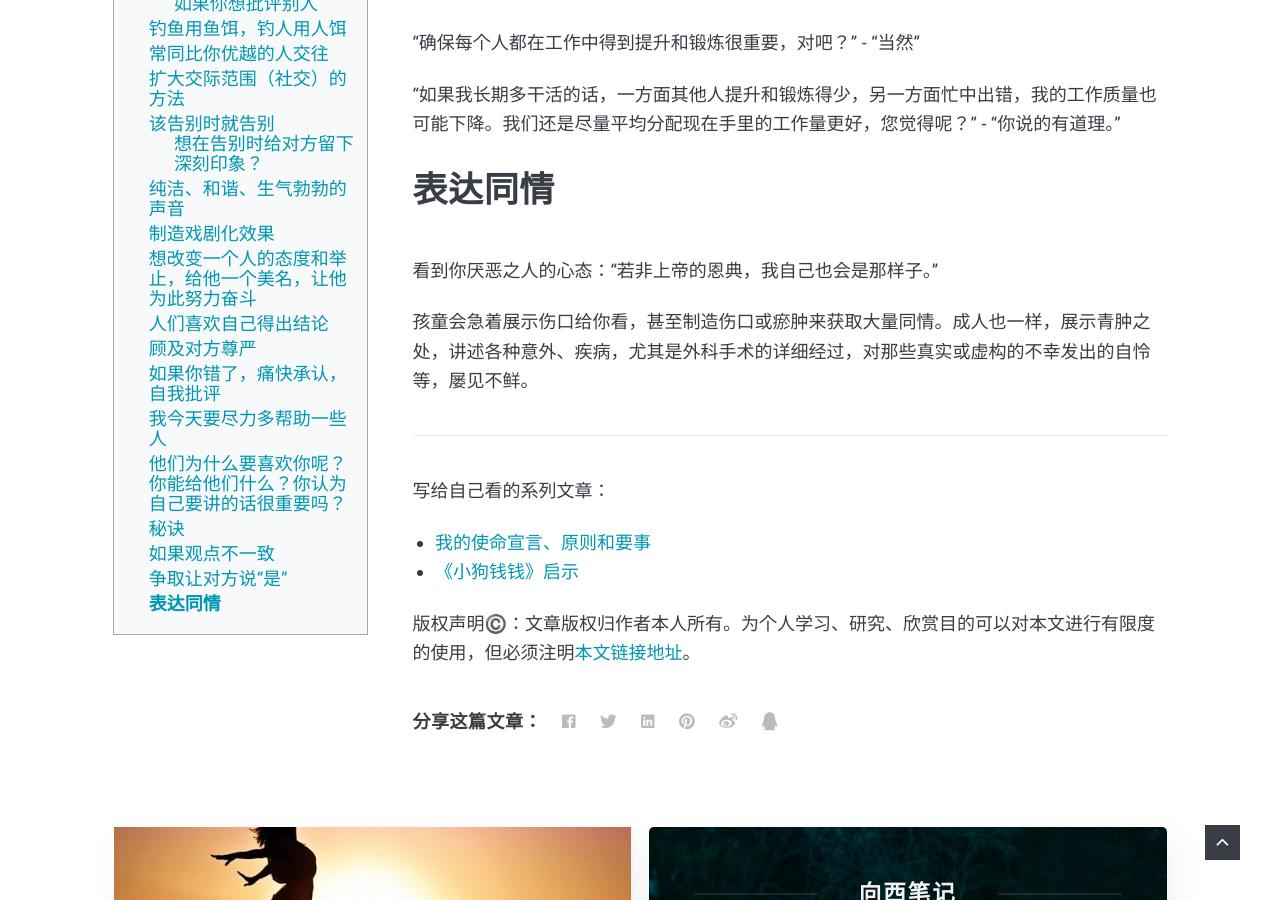
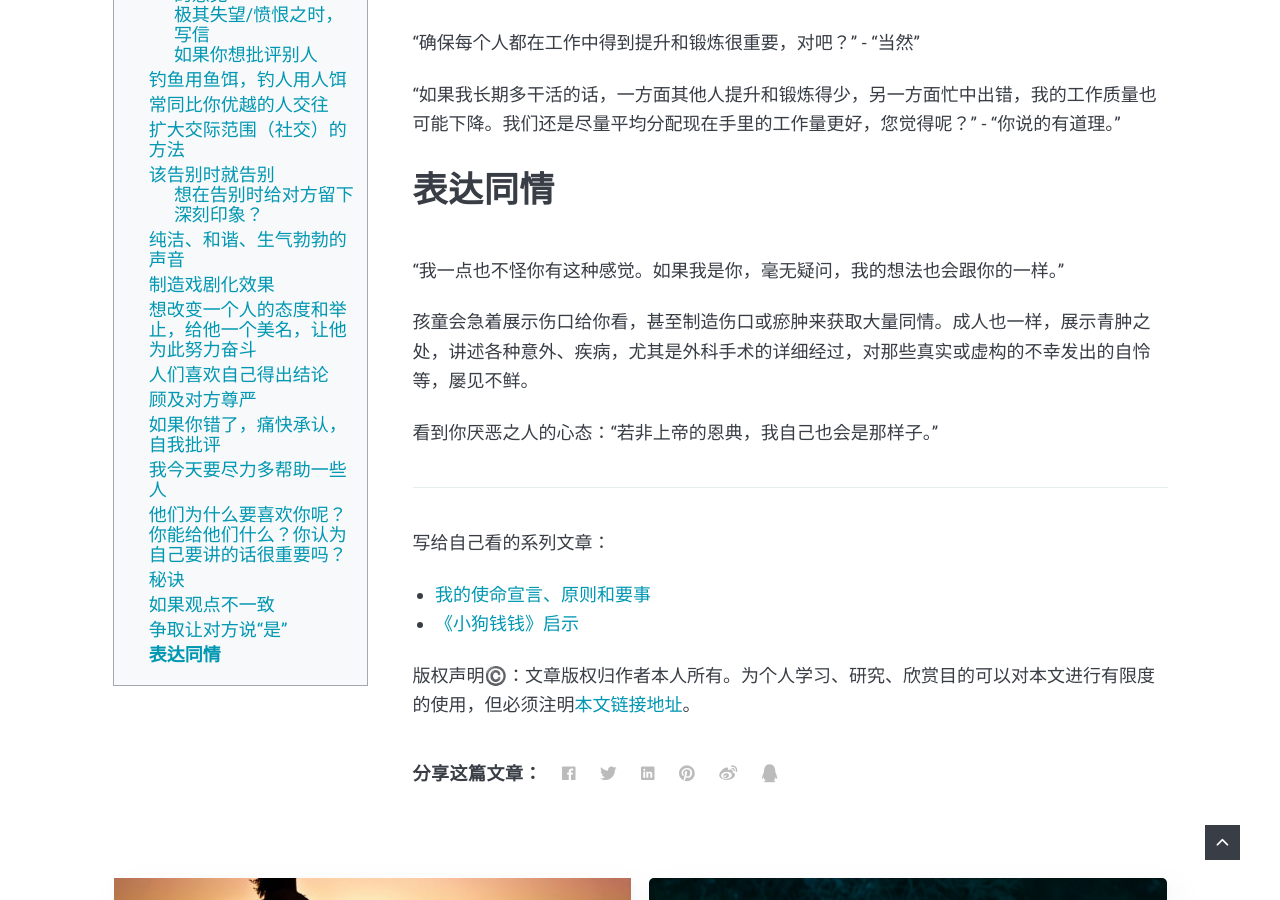
Before and after one commit to xiangxinotes/xiangxinotes.github.io, a Jekyll site: the page built from _posts/2026-04-25-what-i-learnt-after-reading-how-to-make-friend-and-influence-people.markdown, in a window 1280 px wide and 900 px high, scrolled down 13383 px. Built offline with Jekyll 4.4.1, drawn with Linux system fonts in a browser that asks for light colours; nearby versions of some CDN libraries; comment, search, counter and statistics services are not loaded.

Commit message:
update wording

```diff
--- a/_posts/2026-04-25-what-i-learnt-after-reading-how-to-make-friend-and-influence-people.markdown
+++ b/_posts/2026-04-25-what-i-learnt-after-reading-how-to-make-friend-and-influence-people.markdown
@@ -400,9 +400,11 @@ B：与己有关的情况
 
 ## 表达同情
 
-看到你厌恶之人的心态：“若非上帝的恩典，我自己也会是那样子。”
+“我一点也不怪你有这种感觉。如果我是你，毫无疑问，我的想法也会跟你的一样。”
 
 孩童会急着展示伤口给你看，甚至制造伤口或瘀肿来获取大量同情。成人也一样，展示青肿之处，讲述各种意外、疾病，尤其是外科手术的详细经过，对那些真实或虚构的不幸发出的自怜等，屡见不鲜。
+
+看到你厌恶之人的心态：“若非上帝的恩典，我自己也会是那样子。”
 
 ---
 
```
